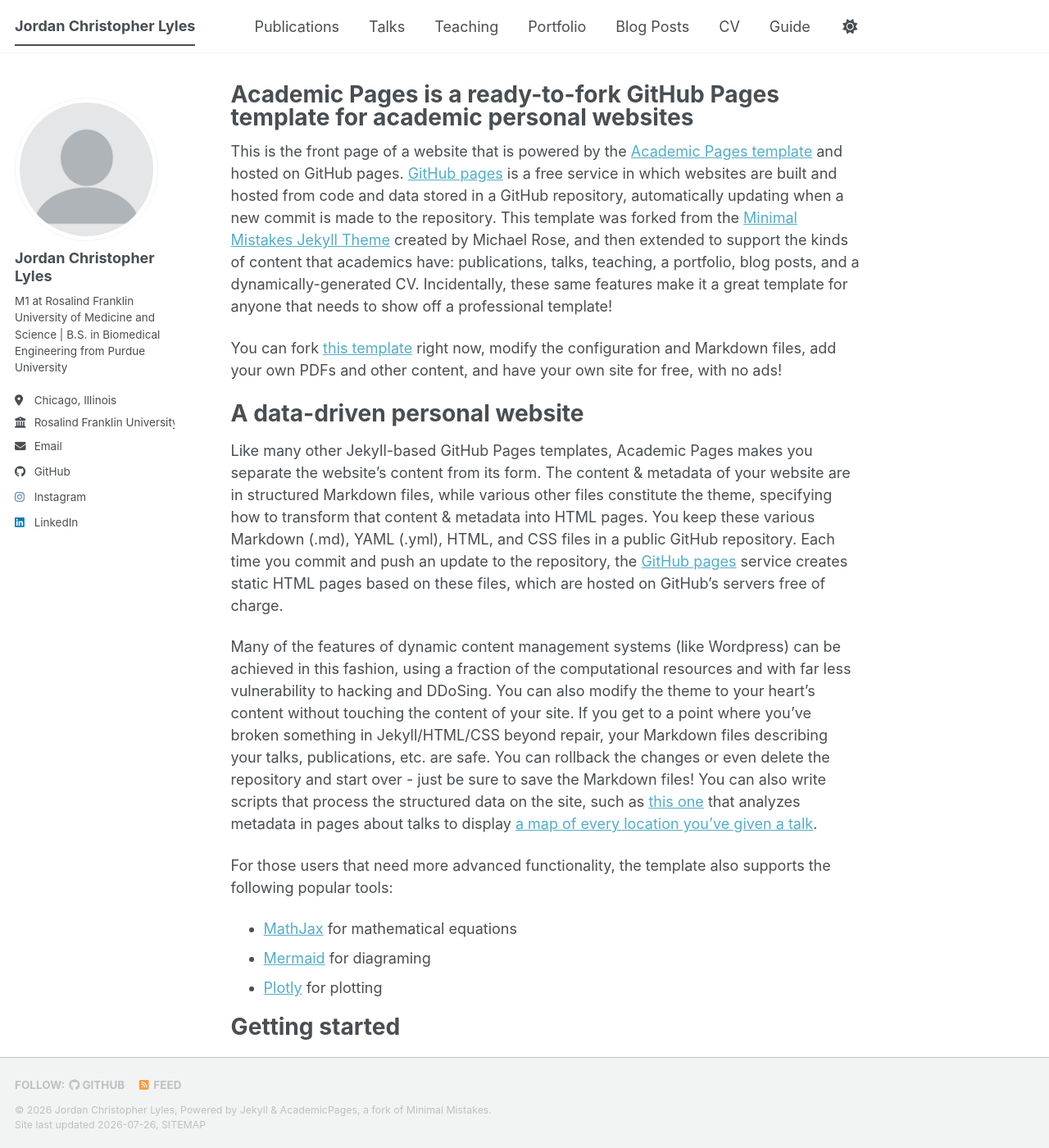
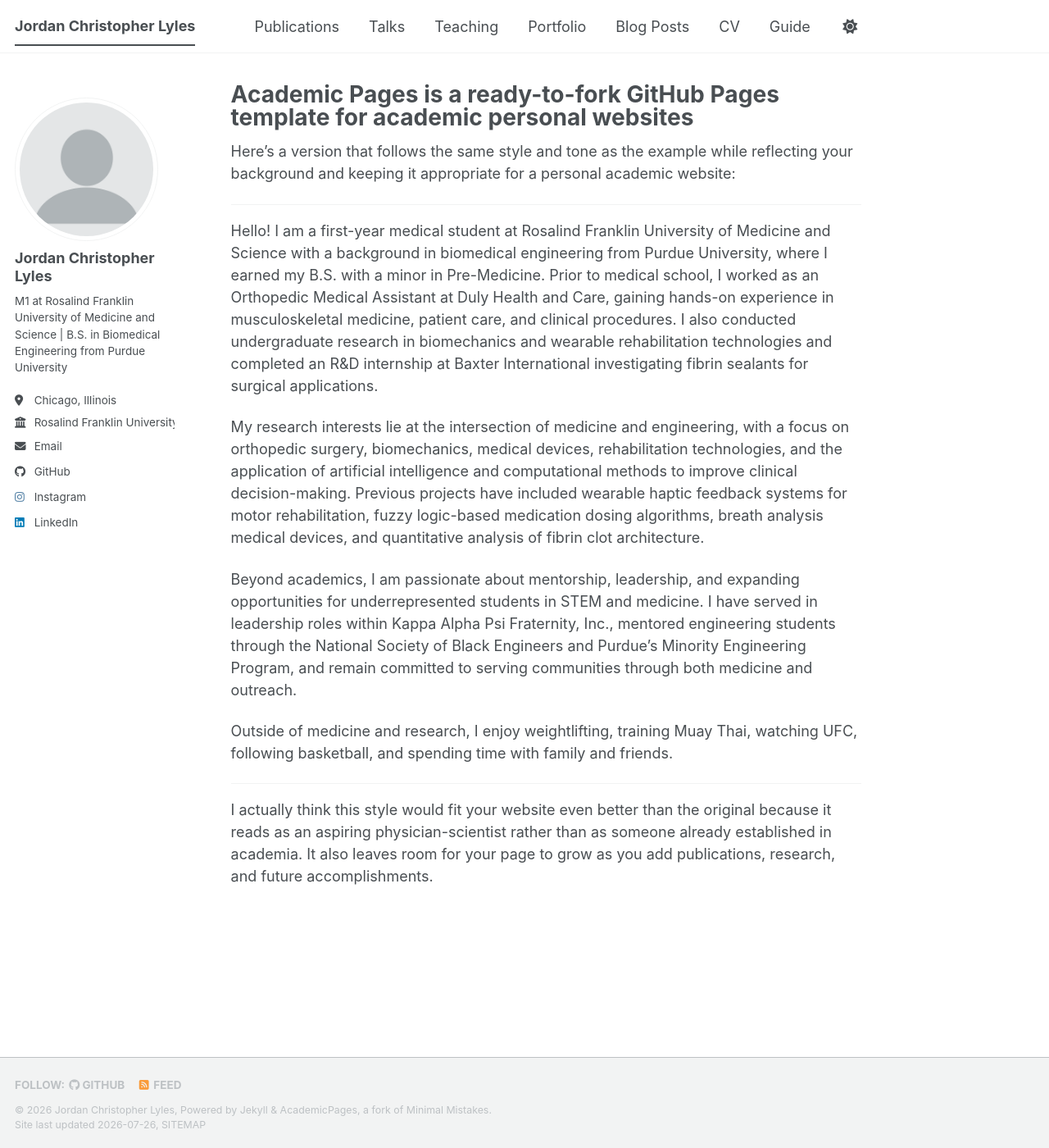
Before and after one commit to jlyles8/jlyles8.github.io, a Jekyll site: the page built from _pages/about.md, in a window 1280 px wide and 1400 px high. Shown: the whole window at 82% size. Built offline with Jekyll 4.4.1, drawn with Linux system fonts in a browser that asks for light colours; a style sheet for code colours, icons or effects is not loaded; some of the changed text lies outside the part shown.

Commit message:
Revise about page content and remove template details
Updated personal introduction and research interests while removing template-specific content.

```diff
--- a/_pages/about.md
+++ b/_pages/about.md
@@ -6,51 +6,18 @@ redirect_from:
   - /about/
   - /about.html
 ---
+Here's a version that follows the same style and tone as the example while reflecting your background and keeping it appropriate for a personal academic website:
 
-This is the front page of a website that is powered by the [Academic Pages template](https://github.com/academicpages/academicpages.github.io) and hosted on GitHub pages. [GitHub pages](https://pages.github.com) is a free service in which websites are built and hosted from code and data stored in a GitHub repository, automatically updating when a new commit is made to the repository. This template was forked from the [Minimal Mistakes Jekyll Theme](https://mmistakes.github.io/minimal-mistakes/) created by Michael Rose, and then extended to support the kinds of content that academics have: publications, talks, teaching, a portfolio, blog posts, and a dynamically-generated CV. Incidentally, these same features make it a great template for anyone that needs to show off a professional template!
+---
 
- You can fork [this template](https://github.com/academicpages/academicpages.github.io) right now, modify the configuration and Markdown files, add your own PDFs and other content, and have your own site for free, with no ads!
+Hello! I am a first-year medical student at Rosalind Franklin University of Medicine and Science with a background in biomedical engineering from Purdue University, where I earned my B.S. with a minor in Pre-Medicine. Prior to medical school, I worked as an Orthopedic Medical Assistant at Duly Health and Care, gaining hands-on experience in musculoskeletal medicine, patient care, and clinical procedures. I also conducted undergraduate research in biomechanics and wearable rehabilitation technologies and completed an R&D internship at Baxter International investigating fibrin sealants for surgical applications.
 
-A data-driven personal website
-======
-Like many other Jekyll-based GitHub Pages templates, Academic Pages makes you separate the website's content from its form. The content & metadata of your website are in structured Markdown files, while various other files constitute the theme, specifying how to transform that content & metadata into HTML pages. You keep these various Markdown (.md), YAML (.yml), HTML, and CSS files in a public GitHub repository. Each time you commit and push an update to the repository, the [GitHub pages](https://pages.github.com/) service creates static HTML pages based on these files, which are hosted on GitHub's servers free of charge.
+My research interests lie at the intersection of medicine and engineering, with a focus on orthopedic surgery, biomechanics, medical devices, rehabilitation technologies, and the application of artificial intelligence and computational methods to improve clinical decision-making. Previous projects have included wearable haptic feedback systems for motor rehabilitation, fuzzy logic-based medication dosing algorithms, breath analysis medical devices, and quantitative analysis of fibrin clot architecture.
 
-Many of the features of dynamic content management systems (like Wordpress) can be achieved in this fashion, using a fraction of the computational resources and with far less vulnerability to hacking and DDoSing. You can also modify the theme to your heart's content without touching the content of your site. If you get to a point where you've broken something in Jekyll/HTML/CSS beyond repair, your Markdown files describing your talks, publications, etc. are safe. You can rollback the changes or even delete the repository and start over - just be sure to save the Markdown files! You can also write scripts that process the structured data on the site, such as [this one](https://github.com/academicpages/academicpages.github.io/blob/master/talkmap.ipynb) that analyzes metadata in pages about talks to display [a map of every location you've given a talk](https://academicpages.github.io/talkmap.html).
+Beyond academics, I am passionate about mentorship, leadership, and expanding opportunities for underrepresented students in STEM and medicine. I have served in leadership roles within Kappa Alpha Psi Fraternity, Inc., mentored engineering students through the National Society of Black Engineers and Purdue's Minority Engineering Program, and remain committed to serving communities through both medicine and outreach.
 
-For those users that need more advanced functionality, the template also supports the following popular tools:
-- [MathJax](https://www.mathjax.org/) for mathematical equations
-- [Mermaid](https://mermaid.js.org/) for diagraming
-- [Plotly](https://plotly.com/javascript/) for plotting
+Outside of medicine and research, I enjoy weightlifting, training Muay Thai, watching UFC, following basketball, and spending time with family and friends.
 
-Getting started
-======
-1. Register a GitHub account if you don't have one and confirm your e-mail (required!)
-1. Fork [this template](https://github.com/academicpages/academicpages.github.io) by clicking the "Use this template" button in the top right.
-1. Go to the repository's settings (rightmost item in the tabs that start with "Code", should be below "Unwatch"). Rename the repository "[your GitHub username].github.io", which will also be your website's URL.
-1. Set site-wide configuration and create content & metadata (see below -- also see [this set of diffs](https://archive.is/3TPas) showing what files were changed to set up [an example site](https://getorg-testacct.github.io) for a user with the username "getorg-testacct")
-1. Upload any files (like PDFs, .zip files, etc.) to the files/ directory. They will appear at https://[your GitHub username].github.io/files/example.pdf.
-1. Check status by going to the repository settings, in the "GitHub pages" section
+---
 
-Site-wide configuration
-------
-The main configuration file for the site is in the base directory in [_config.yml](https://github.com/academicpages/academicpages.github.io/blob/master/_config.yml), which defines the content in the sidebars and other site-wide features. You will need to replace the default variables with ones about yourself and your site's github repository. The configuration file for the top menu is in [_data/navigation.yml](https://github.com/academicpages/academicpages.github.io/blob/master/_data/navigation.yml). For example, if you don't have a portfolio or blog posts, you can remove those items from that navigation.yml file to remove them from the header.
-
-Create content & metadata
-------
-For site content, there is one Markdown file for each type of content, which are stored in directories like _publications, _talks, _posts, _teaching, or _pages. For example, each talk is a Markdown file in the [_talks directory](https://github.com/academicpages/academicpages.github.io/tree/master/_talks). At the top of each Markdown file is structured data in YAML about the talk, which the theme will parse to do lots of cool stuff. The same structured data about a talk is used to generate the list of talks on the [Talks page](https://academicpages.github.io/talks), each [individual page](https://academicpages.github.io/talks/2012-03-01-talk-1) for specific talks, the talks section for the [CV page](https://academicpages.github.io/cv), and the [map of places you've given a talk](https://academicpages.github.io/talkmap.html) (if you run this [python file](https://github.com/academicpages/academicpages.github.io/blob/master/talkmap.py) or [Jupyter notebook](https://github.com/academicpages/academicpages.github.io/blob/master/talkmap.ipynb), which creates the HTML for the map based on the contents of the _talks directory).
-
-**Markdown generator**
-
-The repository includes [a set of Jupyter notebooks](https://github.com/academicpages/academicpages.github.io/tree/master/markdown_generator
-) that converts a CSV containing structured data about talks or presentations into individual Markdown files that will be properly formatted for the Academic Pages template. The sample CSVs in that directory are the ones I used to create my own personal website at stuartgeiger.com. My usual workflow is that I keep a spreadsheet of my publications and talks, then run the code in these notebooks to generate the Markdown files, then commit and push them to the GitHub repository.
-
-How to edit your site's GitHub repository
-------
-Many people use a git client to create files on their local computer and then push them to GitHub's servers. If you are not familiar with git, you can directly edit these configuration and Markdown files directly in the github.com interface. Navigate to a file (like [this one](https://github.com/academicpages/academicpages.github.io/blob/master/_talks/2012-03-01-talk-1.md) and click the pencil icon in the top right of the content preview (to the right of the "Raw | Blame | History" buttons). You can delete a file by clicking the trashcan icon to the right of the pencil icon. You can also create new files or upload files by navigating to a directory and clicking the "Create new file" or "Upload files" buttons.
-
-Example: editing a Markdown file for a talk
-![Editing a Markdown file for a talk](/images/editing-talk.png)
-
-For more info
-------
-More info about configuring Academic Pages can be found in [the guide](https://academicpages.github.io/markdown/), the [growing wiki](https://github.com/academicpages/academicpages.github.io/wiki), and you can always [ask a question on GitHub](https://github.com/academicpages/academicpages.github.io/discussions). The [guides for the Minimal Mistakes theme](https://mmistakes.github.io/minimal-mistakes/docs/configuration/) (which this theme was forked from) might also be helpful.
+I actually think this style would fit your website even better than the original because it reads as an aspiring physician-scientist rather than as someone already established in academia. It also leaves room for your page to grow as you add publications, research, and future accomplishments.
```
